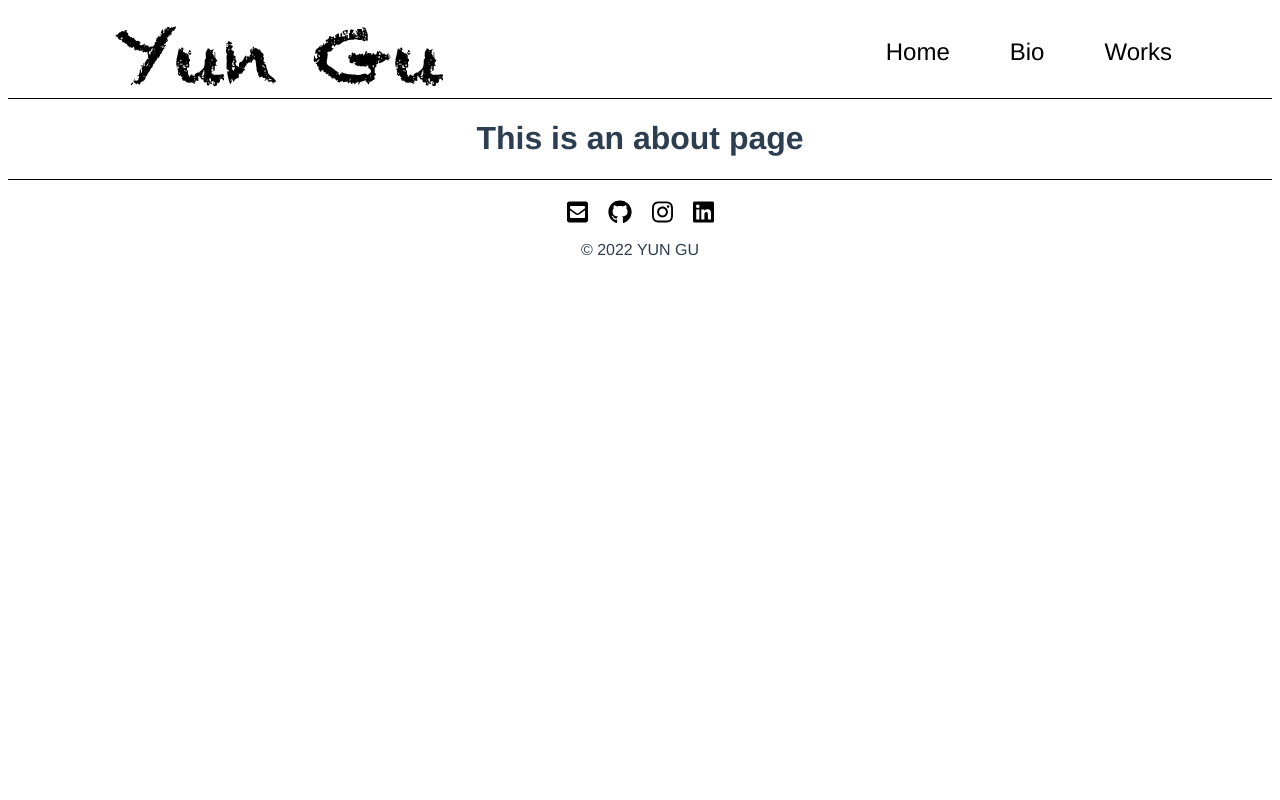
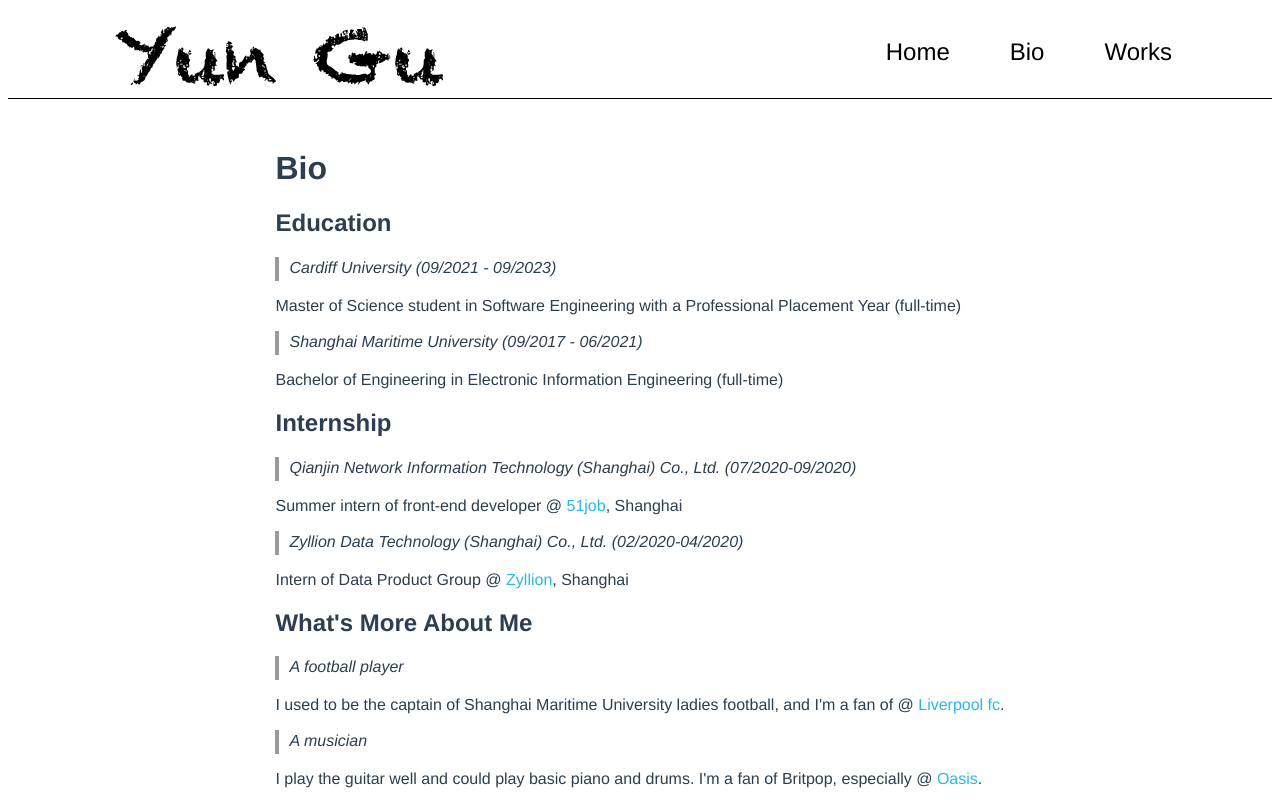
Before and after one commit to YunaGu/Blog, a Vue app: page /Bio in a window 1280 px wide. Shown: the top 800 px of the page. Built offline with nearby package versions, Linux system fonts and the light colour scheme.

Commit message:
static pages have done

```diff
--- a/src/views/Bio.vue
+++ b/src/views/Bio.vue
@@ -1,5 +1,76 @@
 <template>
-  <div class="about">
-    <h1>This is an about page</h1>
+  <div class="markdown">
+    <div>
+     <h1>Bio</h1>
+     <h2>Education</h2>
+     <blockquote><i>Cardiff University (09/2021 - 09/2023)</i></blockquote>
+     <p>Master of Science student in Software Engineering with a Professional Placement Year (full-time)</p>
+     <blockquote><i>Shanghai Maritime University (09/2017 - 06/2021)</i></blockquote>
+     <p>Bachelor of Engineering in Electronic Information Engineering (full-time)</p>
+     <h2>Internship</h2>
+     <blockquote><i>Qianjin Network Information Technology (Shanghai) Co., Ltd. (07/2020-09/2020)</i></blockquote>
+     <p>Summer intern of front-end developer @ <a href="http://">51job</a>, Shanghai </p>
+     <blockquote><i>Zyllion Data Technology (Shanghai) Co., Ltd. (02/2020-04/2020)</i></blockquote>
+     <p>Intern of Data Product Group @ <a href="http://">Zyllion</a>, Shanghai</p>
+     <h2>What's More About Me</h2>
+     <blockquote><i>A football player</i></blockquote>
+     <p>I used to be the captain of Shanghai Maritime University ladies football, and I'm a fan of @ <a href="https://www.liverpoolfc.com/">Liverpool fc</a>.</p>
+     <blockquote><i>A musician</i></blockquote>
+     <p>I play the guitar well and could play basic piano and drums. I'm a fan of Britpop, especially @ <a href="https://www.oasisinet.com/#!/home">Oasis</a>.</p>
+     <p><a class="download" href="#" download=""><u>Download Resume</u></a></p>
+     <!-- <p>I'm Yun Gu, a software engineer with passion for design. Currently I am doing my Master at Cardiff University.</p> -->
+     <!-- <p>I like to learn new technologies and apply them in a creative way, with sense of simplicity, humour and naivity.</p> -->
+     </div>
   </div>
 </template>
+
+<script>
+// import Markdown from 'vue3-markdown-it'
+
+export default {
+  components: {
+    // Markdown
+  },
+  data () {
+    return {
+    }
+  }
+}
+</script>
+
+<style scoped>
+.markdown {
+  text-align: left;
+  margin: 0 auto;
+  display: flex;
+  flex-direction: column;
+  align-items: center;
+  margin:30px 0;
+}
+blockquote::before{
+  content: "";
+  display: inline-block;
+  vertical-align: middle;
+  height: 1.5em;
+  width: 4px;
+  background-color: #999;
+  position: relative;
+  left: -10px;
+}
+blockquote{
+  margin-left: 10px;
+}
+a{
+  cursor: pointer;
+  text-decoration: none;
+}
+a:link{
+  color: rgb(42, 184, 231);
+}
+a:hover{
+  color:#42b983;
+}
+a:visited{
+  color:palevioletred
+}
+</style>
```
